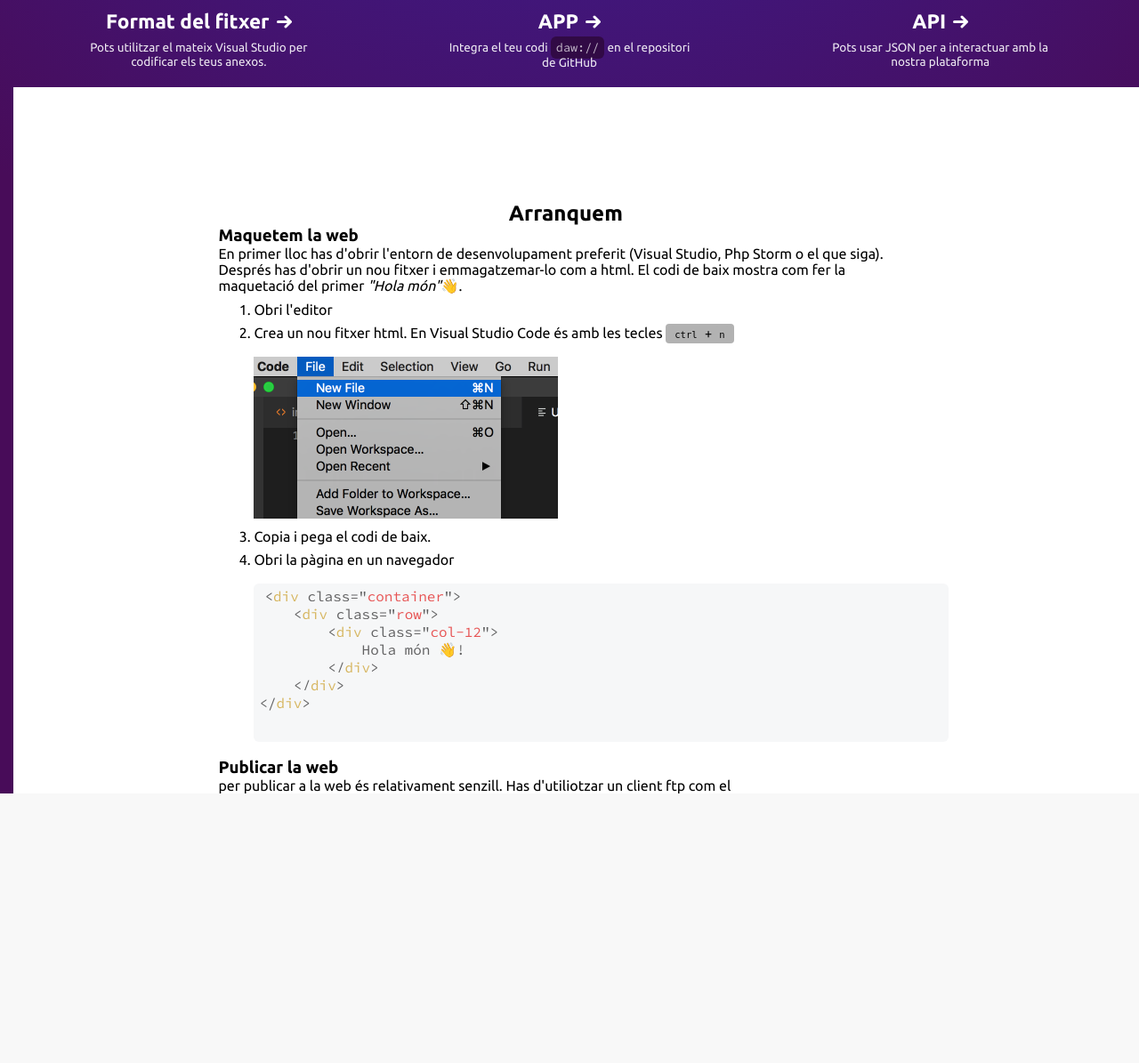
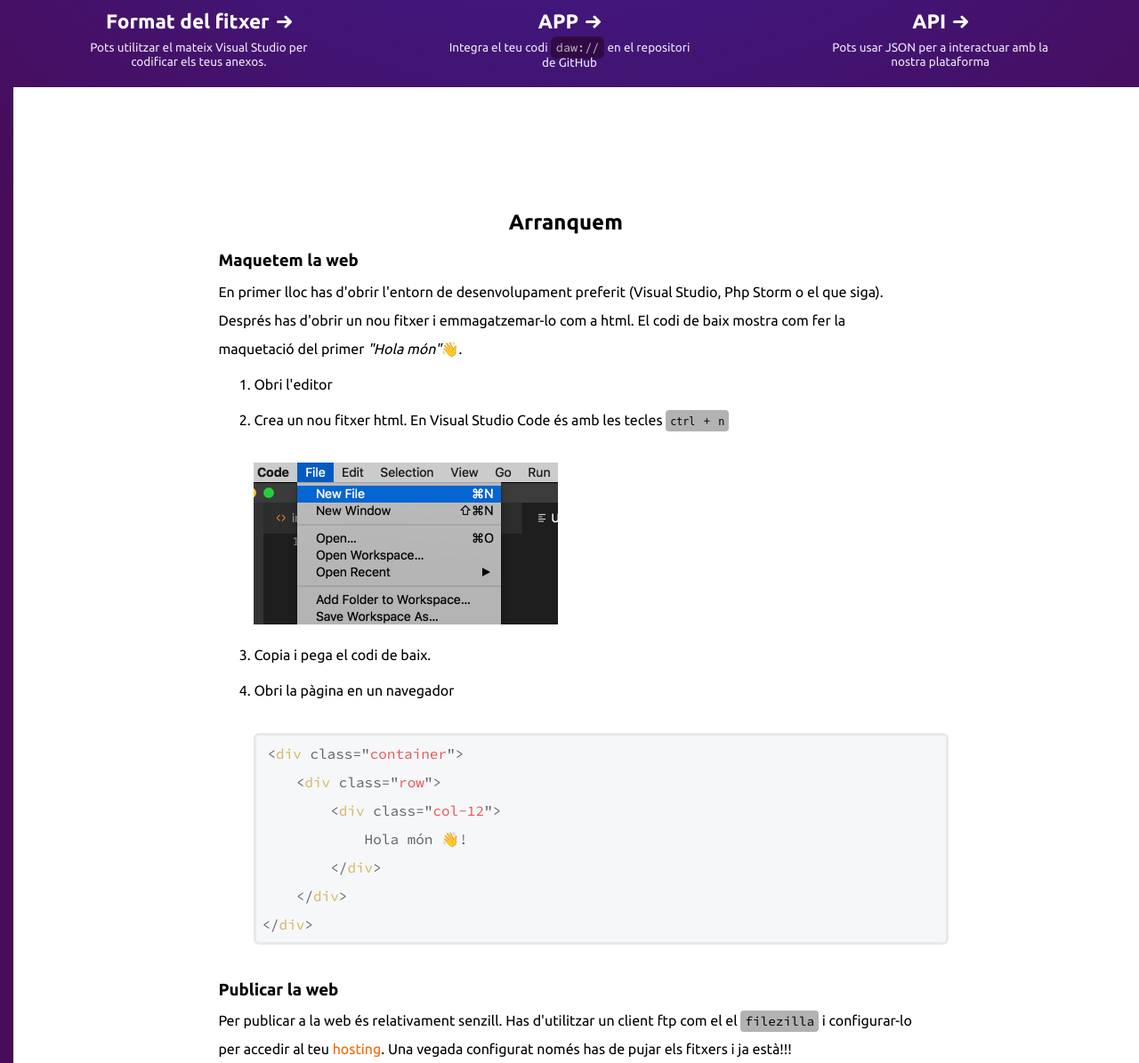
Before and after one commit to KMoran00/ACTS_2DAW, a PHP site: page / in a window 1280 px wide. Shown: the part 822-2017 px from the top of the page at 89% size. Before the commit the page ends 1714 px from the top, so only its background shows below. Run offline with PHP 8.4, Linux system fonts and the light colour scheme.

Commit message:
textos bien -- arreglar títulos

```diff
--- a/DIW/UD6ACTFINAL/css/estils.css
+++ b/DIW/UD6ACTFINAL/css/estils.css
@@ -223,16 +223,18 @@ main {
     margin-top: 10%;
     margin-left: 18%;
     margin-right: 21%;
-
+    line-height: 2;
 }
 
 h2 {
     text-align: center;
 }
 
-.arranqOL, li{
+.arranqOL,
+li {
     margin-top: 0.5em;
 }
+
 /* Estils de blocs de codi*/
 #daw,
 code {
@@ -243,25 +245,30 @@ code {
     color: RGB(196, 185, 202);
 }
 
-.cntrl,
-kbd {
+.gris {
     background-color: RGB(178, 178, 178);
     color: #000;
     border-radius: 4px;
     padding: 3px 5px;
     font-size: 0.9em;
+    font-family: 'Source Code Pro', monospace;
+
+}
+
+.codigo {
+    border-style: solid;
+    border-color: RGB(232, 233, 233);
+    border-radius: 6px;
+    width: 61vw;
+
 }
 
 .codigo,
 code {
     font-family: 'Source Code Pro', monospace;
+    padding: 4px 6px;
+    color: RGB(97, 97, 98);
     background-color: RGB(246, 247, 248);
-    border-color: RGB(244, 245, 245);
-    border-radius: 6px;
-    padding: 4px 6px;
-    color:RGB(97, 97, 98);
-
-    width: 61vw;
 }
 
 /*ROIG I GROC DEL CODI*/
@@ -272,3 +279,7 @@ code {
 .roig {
     color: RGB(231, 84, 84);
 }
+
+.taronja {
+    color: RGB(250, 100, 0);
+}
--- a/DIW/UD6ACTFINAL/index.html
+++ b/DIW/UD6ACTFINAL/index.html
@@ -189,7 +189,7 @@
                                     <li>Crea un nou fitxer html. En Visual
                                         Studio
                                         Code és amb les tecles
-                                        <span class="cntrl"><kbd>ctrl</kbd>
+                                        <span class="gris"><kbd>ctrl</kbd>
                                             + <kbd>n</kbd></span></li>
                                     <br>
                                     <img src="img/file_new.png"
@@ -206,9 +206,7 @@
             Hola món &#128075;!
         &lt;/<span class="groc">div</span>&gt;
     &lt;/<span class="groc">div</span>&gt;
-&lt;/<span class="groc">div</span>&gt;
-</code>
-
+&lt;/<span class="groc">div</span>&gt;</code>
 </pre>
                                     </div>
 
@@ -216,9 +214,14 @@
                                 <br>
 
                                 <h3>Publicar la web</h3>
-                                <p>per publicar a la web és relativament
-                                    senzill. Has d'utiliotzar un client ftp com
-                                    el </p>
+                                <p>Per publicar a la web és relativament
+                                    senzill. Has d'utilitzar un client ftp com
+                                    el
+                                    el <span class="gris">filezilla</span> i
+                                    configurar-lo per accedir al teu <span
+                                        class="taronja">hosting</span>.
+                                    Una vegada configurat només has de pujar els
+                                    fitxers i ja està!!! </p>
 
                             </div>
                         </div>
```
